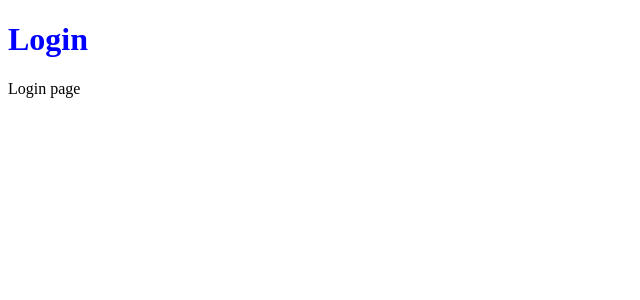
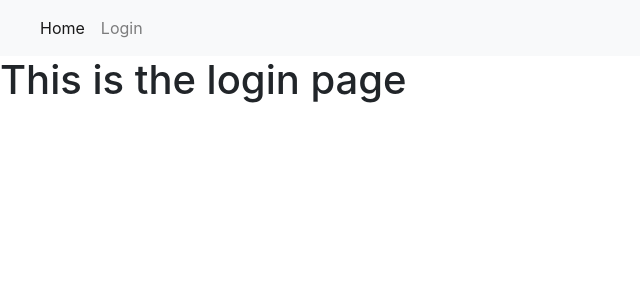
Before and after one commit to HarryWard-15/Citizen-Cypher, a Flask app: page /login in a window 1280 px wide. Shown: the top 300 px of the page, without its empty margins (0-640 px from the left). Run offline with Flask 3, Linux system fonts and the light colour scheme.

Commit message:
smoothing out routint

```diff
--- /dev/null
+++ b/server/templates/base.html
@@ -0,0 +1,37 @@
+<!DOCTYPE html>
+    <head>
+        <title>Project</title>
+        <link rel="stylesheet" href="css/style.css">
+        <link rel="stylesheet" href="https://cdn.jsdelivr.net/npm/bootstrap@4.1.3/dist/css/bootstrap.min.css" integrity="sha384-MCw98/SFnGE8fJT3GXwEOngsV7Zt27NXFoaoApmYm81iuXoPkFOJwJ8ERdknLPMO" crossorigin="anonymous">
+    </head>
+    <body>
+        <nav class="navbar navbar-expand-lg navbar-light bg-light">
+            <a class="navbar-brand" href="#"></a>
+            <button class="navbar-toggler" type="button" data-toggle="collapse" data-target="#navbarNav" aria-controls="navbarNav" aria-expanded="false" aria-label="Toggle navigation">
+              <span class="navbar-toggler-icon"></span>
+            </button>
+            <div class="collapse navbar-collapse" id="navbarNav">
+              <ul class="navbar-nav">
+                <li class="nav-item active">
+                  <a class="nav-link" href="./">Home <span class="sr-only">(current)</span></a>
+                </li>
+                <li class="nav-item">
+                  <a class="nav-link" href="./login">Login</a>
+                </li>
+              </ul>
+            </div>
+          </nav>
+
+          {% block content %}
+          {% endblock %}
+
+
+
+
+        <script src="js/index.js"></script>
+        <script src="https://code.jquery.com/jquery-3.3.1.slim.min.js" integrity="sha384-q8i/X+965DzO0rT7abK41JStQIAqVgRVzpbzo5smXKp4YfRvH+8abtTE1Pi6jizo" crossorigin="anonymous"></script>
+        <script src="https://cdn.jsdelivr.net/npm/popper.js@1.14.3/dist/umd/popper.min.js" integrity="sha384-ZMP7rVo3mIykV+2+9J3UJ46jBk0WLaUAdn689aCwoqbBJiSnjAK/l8WvCWPIPm49" crossorigin="anonymous"></script>
+        <script src="https://cdn.jsdelivr.net/npm/bootstrap@4.1.3/dist/js/bootstrap.min.js" integrity="sha384-ChfqqxuZUCnJSK3+MXmPNIyE6ZbWh2IMqE241rYiqJxyMiZ6OW/JmZQ5stwEULTy" crossorigin="anonymous"></script>
+    </body>
+
+</html>
--- a/server/templates/login.html
+++ b/server/templates/login.html
@@ -1,12 +1,4 @@
-<!DOCTYPE html>
-    <head>
-        <title>Project</title>
-        <link rel="stylesheet" href="css/style.css">
-    </head>
-    <body>
-        <h1>Login</h1>
-        <p>Login page</p>
-        <script src="js/index.js"></script>
-
-    </body>
-</html>
+{% extends "base.html" %}
+{% block content %}
+<h1>This is the login page</h1>
+{% endblock %}
--- a/server/testing.py
+++ b/server/testing.py
@@ -15,4 +15,4 @@ def login():
     return render_template('login.html')
 
 if __name__ == '__main__':
-    app.run()
+    app.run(debug=True)
```
Also changed, not shown: server/templates/index.html (+4 -13 lines).
